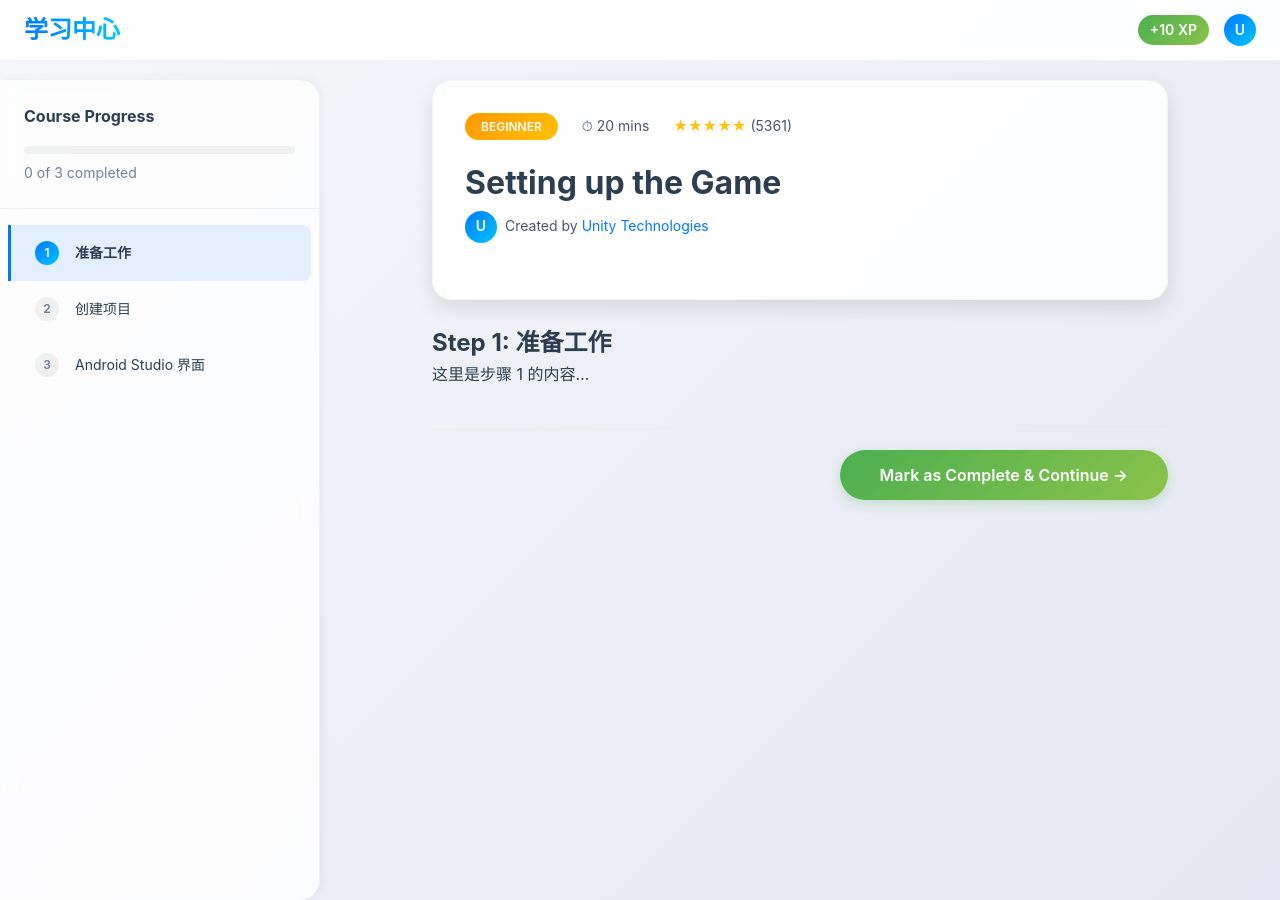
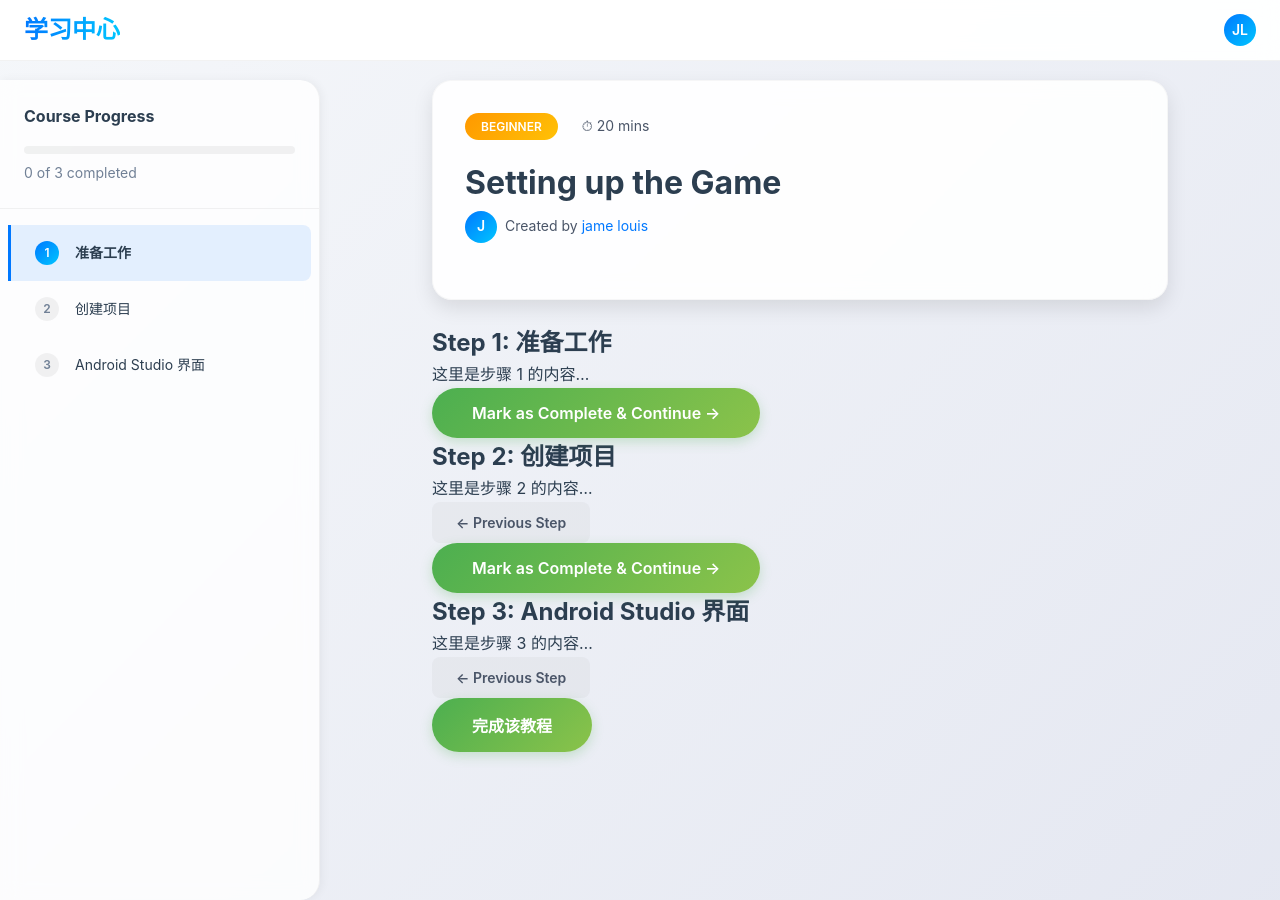
Before and after one commit to jame-louis/android-tutorials, a Jekyll site: the page built from _tutorials/set-up-android-studio.md, in a window 1280 px wide and 900 px high. Built offline with Jekyll 4.4.1, drawn with Linux system fonts in a browser that asks for light colours.

Commit message:
update tutorial layout

```diff
--- a/_includes/header.html
+++ b/_includes/header.html
@@ -4,9 +4,7 @@
     <a href="{{ '/' | relative_url }}" class="logo">学习中心</a>
 
     <div class="user-menu" style="display: flex; align-items: center; gap: 15px;">
-      <span class="xp-badge" style="background: linear-gradient(135deg, #4caf50 0%, #8bc34a 100%);
-        color: white; padding: 4px 12px; border-radius: 20px; font-size: 14px; font-weight: 600;">+10 XP</span>
-      <div class="creator-avatar">U</div>
+      <div class="creator-avatar">JL</div>
     </div>
   </div>
 </header>
--- a/_layouts/tutorial.html
+++ b/_layouts/tutorial.html
@@ -7,26 +7,9 @@
   <link rel="stylesheet" href="{{ '/assets/css/main.css' | relative_url }}">
   <script id="tutorial-config" type="application/json">
   {
-    "tutorialName": {{ page.tutorial_name | jsonify }},
-    "xpReward": {{ page.xp_reward | default: 100 }}
+    "tutorialName": {{ page.tutorial_name | jsonify }}
   }
   </script>
-  <style>
-    .tutorial-step {
-      display: none;
-    }
-    .tutorial-step.active {
-      display: block;
-    }
-    .step-navigation {
-      margin-top: 40px;
-      padding-top: 20px;
-      border-top: 2px solid #eee;
-      display: flex;
-      justify-content: space-between;
-      gap: 20px;
-    }
-  </style>
 </head>
 <body>
   {% include header.html %}
@@ -82,16 +65,10 @@
       <div class="tutorial-step" data-step="complete" style="display: none;">
         <div style="text-align: center; padding: 60px 40px;">
           <div style="font-size: 72px; margin-bottom: 20px;">🎉</div>
-          <h2 style="font-size: 32px;">Congratulations!</h2>
+          <h2 style="font-size: 32px;">恭喜!</h2>
           <p style="font-size: 18px;">
-            You've completed the "{{ page.title | escape }}" tutorial!
+            您已经完成了 "{{ page.tutorial_name| escape }}" 教程!
           </p>
-          <div style="background: linear-gradient(135deg, #e8f5e9 0%, #f1f8e9 100%); padding: 30px; border-radius: 16px; margin: 30px 0;">
-            <h3>You Earned:</h3>
-            <div style="font-size: 48px; font-weight: 700; background: linear-gradient(135deg, #4caf50 0%, #8bc34a 100%); -webkit-background-clip: text; -webkit-text-fill-color: transparent; background-clip: text;">
-              +{{ page.xp_reward | default: 100 }} XP
-            </div>
-          </div>
           <button class="nav-button next" onclick="window.location.href='{{ '/' | relative_url }}'">
             Back to Home →
           </button>
@@ -173,7 +150,7 @@
         } else {
           const completeBtn = document.createElement('button');
           completeBtn.className = 'complete-button';
-          completeBtn.textContent = `Complete this tutorial & earn ${config.xpReward} XP`;
+          completeBtn.textContent = `完成该教程`;
           completeBtn.onclick = completeStepAndFinish;
           navDiv.appendChild(completeBtn);
         }
@@ -309,12 +284,6 @@
         }
       });
     }
-
-    function awardXP(xp) {
-      const currentXP = parseInt(localStorage.getItem('totalXP') || '0');
-      localStorage.setItem('totalXP', currentXP + xp);
-      console.log(`Awarded ${xp} XP! Total: ${currentXP + xp}`);
-    }
   </script>
 
 </body>
--- a/_tutorials/set-up-android-studio.md
+++ b/_tutorials/set-up-android-studio.md
@@ -1,13 +1,10 @@
 ---
 layout: tutorial
 title: "Setting up the Game"
-tutorial_name: roll-a-ball
+tutorial_name: 下载并安装 Android Studio
 difficulty: Beginner
 duration: 20 mins
-rating: 5
-rating_count: 5361
-creator: Unity Technologies
-xp_reward: 50
+creator: jame louis
 ---
 
 ## Step 1: 准备工作
```
Also changed, not shown: other parts of _layouts/tutorial.html (+0 -2 lines).
